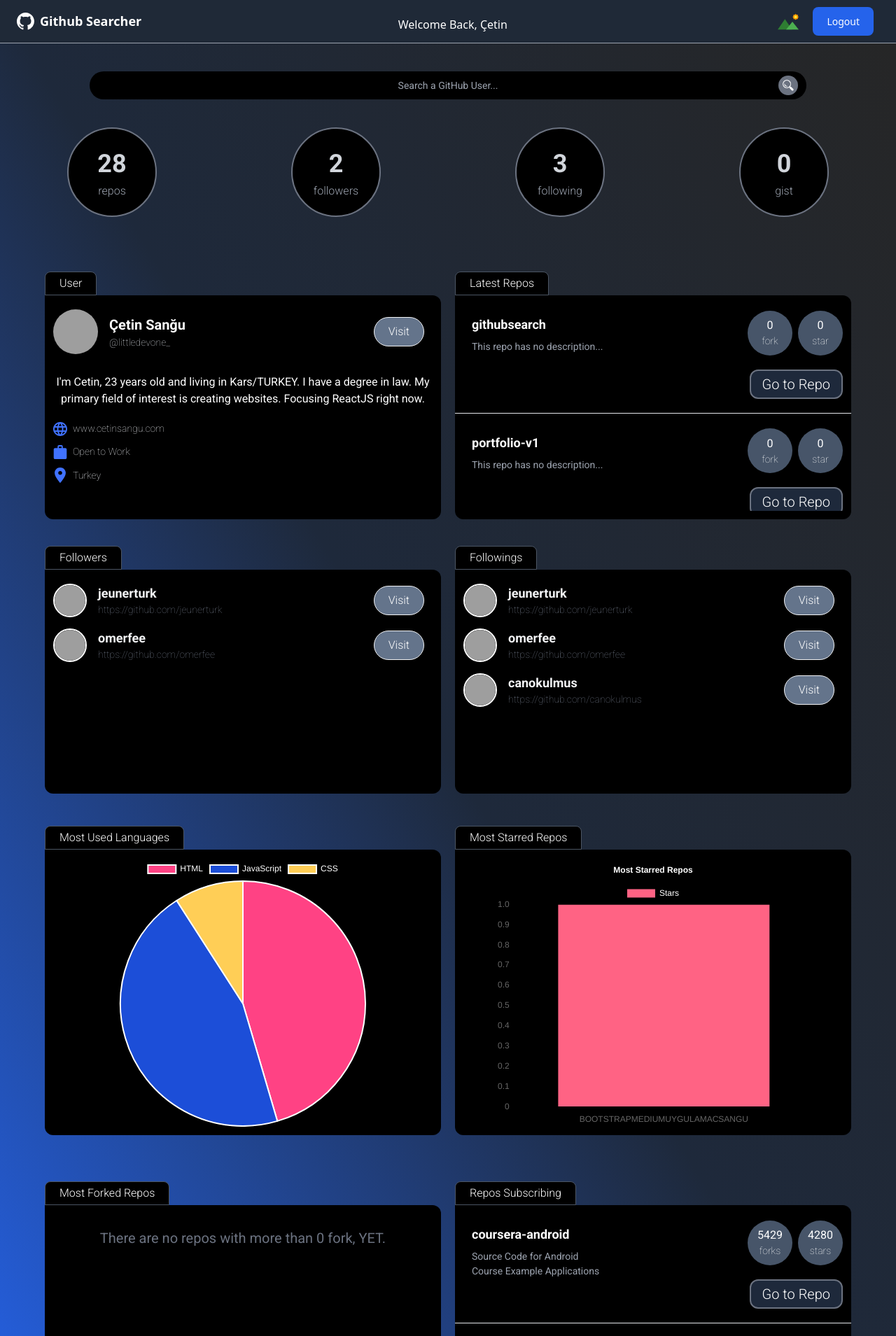
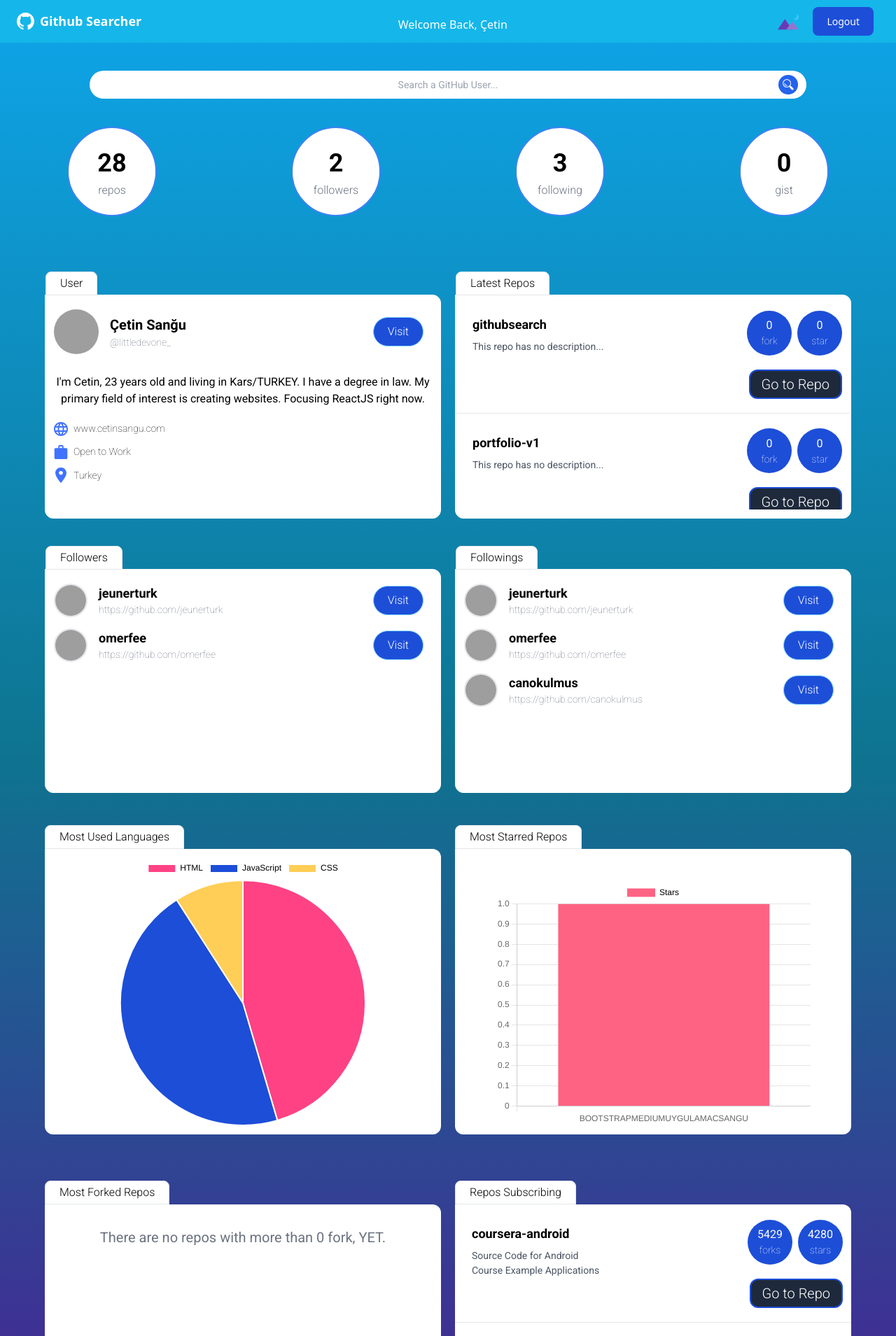
Before and after one commit to cetinsangu/githubsearcher, a React (Create React App) app: page / in a window 1280 px wide. Shown: the top 1909 px of the page at 70% size. Built offline with nearby package versions, Linux system fonts and the light colour scheme; no server answers; sample sign-in values are in the browser's storage; grey boxes are pictures that could not be loaded.

Commit message:
darkMode fixes

```diff
--- a/src/components/Charts.js
+++ b/src/components/Charts.js
@@ -36,7 +36,7 @@ function Charts() {
         initial="hidden"
         {...(isMobile ? { whileInView: 'visible' } : { animate: 'visible' })}
         viewport={{ once: true }}
-        className="mt-20 relative p-3 rounded-tl-none rounded-xl flex items-center justify-center bg-white dark:bg-black font-roboto before:content-['Most_Used_Languages'] before:absolute before:top-0 before:left-0 before:-translate-y-full before:text-black dark:before:text-white before:bg-white dark:before:bg-black before:px-5 before:py-1 before:border dark:before:border-gray-600 before:rounded-t-lg before:font-light"
+        className="mt-20 dark:bg-gray-900 dark:border dark:border-white relative p-3 rounded-tl-none rounded-xl flex items-center justify-center bg-white font-roboto before:content-['Most_Used_Languages'] before:absolute before:top-0 before:left-0 before:-translate-y-full before:text-black dark:before:text-white before:bg-white dark:before:bg-gray-900 before:px-5 before:py-1 before:border before:rounded-t-lg before:font-light"
       >
         <MostUsedLangs />
       </motion.div>
@@ -45,7 +45,7 @@ function Charts() {
         initial="hidden"
         {...(isMobile ? { whileInView: 'visible' } : { animate: 'visible' })}
         viewport={{ once: true }}
-        className="mt-20 relative p-3 rounded-tl-none rounded-xl flex items-center justify-center bg-white dark:bg-black font-roboto before:content-['Most_Starred_Repos'] before:absolute before:top-0 before:left-0 before:-translate-y-full before:text-black dark:before:text-white before:bg-white dark:before:bg-black before:px-5 before:py-1 before:border dark:before:border-gray-600 before:rounded-t-lg before:font-light"
+        className="mt-20 dark:bg-gray-900 dark:border dark:border-white relative p-3 rounded-tl-none rounded-xl flex items-center justify-center bg-white font-roboto before:content-['Most_Starred_Repos'] before:absolute before:top-0 before:left-0 before:-translate-y-full before:text-black dark:before:text-white before:bg-white dark:before:bg-gray-900 before:px-5 before:py-1 before:border before:rounded-t-lg before:font-light"
       >
         <MostStarredRepos />
       </motion.div>
@@ -54,7 +54,7 @@ function Charts() {
         initial="hidden"
         {...(isMobile ? { whileInView: 'visible' } : { animate: 'visible' })}
         viewport={{ once: true }}
-        className="mt-20 relative p-3 rounded-tl-none rounded-xl flex items-center justify-center bg-white dark:bg-black font-roboto before:content-['Most_Forked_Repos'] before:absolute before:top-0 before:left-0 before:-translate-y-full before:text-black dark:before:text-white before:bg-white dark:before:bg-black before:px-5 before:py-1 before:border dark:before:border-gray-600 before:rounded-t-lg before:font-light"
+        className="mt-20 dark:bg-gray-900 dark:border dark:border-white relative p-3 rounded-tl-none rounded-xl flex items-center justify-center bg-white font-roboto before:content-['Most_Forked_Repos'] before:absolute before:top-0 before:left-0 before:-translate-y-full before:text-black dark:before:text-white before:bg-white dark:before:bg-gray-900 before:px-5 before:py-1 before:border before:rounded-t-lg before:font-light"
       >
         <MostForkedRepos />
       </motion.div>
--- a/src/components/Charts/SubscribingRepos.js
+++ b/src/components/Charts/SubscribingRepos.js
@@ -49,7 +49,7 @@ export function SubscribingRepos() {
       {...(isMobile ? { whileInView: 'visible' } : { animate: 'visible' })}
       viewport={{ once: true }}
       initial="hidden"
-      className="mt-20 relative pb-3 rounded-tl-none rounded-xl flex flex-col bg-white dark:bg-black font-roboto before:content-['Repos_Subscribing'] before:absolute before:top-0 before:left-0 before:-translate-y-full before:text-black dark:before:text-white before:bg-white dark:before:bg-black before:px-5 before:py-1 before:border dark:before:border-gray-600 before:rounded-t-lg before:font-light h-80 sm:w-full"
+      className="mt-20 relative pb-3 rounded-tl-none rounded-xl flex flex-col bg-white dark:bg-gray-900 dark:border dark:border-white font-roboto before:content-['Repos_Subscribing'] before:absolute before:top-0 before:left-0 before:-translate-y-full before:text-black dark:before:text-white before:bg-white dark:before:bg-gray-900 before:px-5 before:py-1 before:border dark:before:border-white before:rounded-t-lg before:font-light h-80 sm:w-full"
     >
       <div className="overflow-y-scroll overflow-x-hidden">
         {repos.length >= 1 ? (
--- a/src/components/Followers.js
+++ b/src/components/Followers.js
@@ -46,7 +46,7 @@ function Followers() {
       {...(isMobile ? { whileInView: 'visible' } : { animate: 'visible' })}
       viewport={{ once: true }}
       initial="hidden"
-      className="mt-10 relative rounded-tl-none rounded-xl flex flex-col bg-white dark:bg-black font-roboto before:content-['Followers'] before:absolute before:top-0 before:left-0 before:-translate-y-full before:text-black dark:before:text-white before:bg-white dark:before:bg-black before:px-5 before:py-1 before:border dark:before:border-gray-600 before:rounded-t-lg before:font-light h-80"
+      className="mt-10 relative rounded-tl-none border border-white dark:bg-gray-900 rounded-xl flex flex-col bg-white font-roboto before:content-['Followers'] before:absolute before:top-0 before:left-0 before:-translate-y-full before:text-black dark:before:text-white before:bg-white dark:before:bg-gray-900  before:px-5 before:py-1 before:border before:rounded-t-lg before:font-light h-80"
     >
       <div className="p-3 overflow-scroll">
         {githubFollowers.length >= 1 ? (
--- a/src/components/Following.js
+++ b/src/components/Following.js
@@ -49,7 +49,7 @@ function Following() {
         {...(isMobile ? { whileInView: 'visible' } : { animate: 'visible' })}
         viewport={{ once: true }}
         initial="hidden"
-        className="mt-20 md:mt-10 relative rounded-tl-none dark:bg-black rounded-xl flex flex-col bg-white font-roboto before:content-['Followings'] before:absolute before:top-0 before:left-0 before:-translate-y-full before:text-black dark:before:text-white before:bg-white dark:before:bg-black before:px-5 before:py-1 before:border dark:before:border-gray-600 before:rounded-t-lg before:font-light h-80"
+        className="mt-20 md:mt-10 relative rounded-tl-none border border-white dark:bg-gray-900 rounded-xl flex flex-col bg-white font-roboto before:content-['Followings'] before:absolute before:top-0 before:left-0 before:-translate-y-full before:text-black dark:before:text-white before:bg-white dark:before:bg-gray-900  before:px-5 before:py-1 before:border before:rounded-t-lg before:font-light h-80"
       >
         <div className="p-3 overflow-scroll">
           {githubFollowing.length >= 1 ? (
--- a/src/components/LastRepos.js
+++ b/src/components/LastRepos.js
@@ -49,7 +49,8 @@ function LastRepos() {
       {...(isMobile ? { whileInView: 'visible' } : { animate: 'visible' })}
       viewport={{ once: true }}
       initial="hidden"
-      className="mt-20 relative pb-3 dark:bg-black rounded-tl-none rounded-xl flex flex-col bg-white font-roboto before:content-['Latest_Repos'] before:absolute before:top-0 before:left-0 before:-translate-y-full before:text-black dark:before:text-white before:bg-white dark:before:bg-black before:px-5 before:py-1 before:border dark:before:border-gray-600 before:rounded-t-lg before:font-light h-80 xs:w-full"
+      className="mt-20 relative pb-3 dark:bg-gray-900 rounded-tl-none rounded-xl flex flex-col bg-white
+      border border-white font-roboto before:content-['Latest_Repos'] before:absolute before:top-0 before:left-0 before:-translate-y-full before:text-black dark:before:text-white before:bg-white dark:before:bg-gray-900 before:px-5 before:py-1 before:border before:rounded-t-lg before:font-light h-80 xs:w-full"
     >
       <div className="overflow-y-scroll overflow-x-hidden">
         {repos.length >= 1 ? (
--- a/src/components/MainInfos.js
+++ b/src/components/MainInfos.js
@@ -59,7 +59,10 @@ function MainInfos() {
           <motion.div
             variants={circleItem}
             key={item.id}
-            className="w-24 h-24 md:w-32 md:h-32 bg-white dark:bg-black rounded-full flex flex-col items-center justify-center font-roboto border-2 dark:border-gray-500 dark:hover:border-gray-700 border-blue-400 hover:border-4 hover:border-blue-700"
+            className="w-24 h-24 md:w-32 md:h-32 bg-white dark:bg-black rounded-full flex flex-col items-center justify-center font-roboto border-2
+      dark:border-gray-500 dark:hover:border-gray-700 border-blue-500 hover:border-4
+      hover:border-blue-700
+      hover:transition-all"
           >
             <div
               className={`
--- a/src/components/Navbar.js
+++ b/src/components/Navbar.js
@@ -10,7 +10,7 @@ function Navbar() {
   const { user, logout } = useAuth();
   return (
     <header>
-      <nav className="border-b border-gray-400 px-4 lg:px-6 py-2.5 bg-gray-800">
+      <nav className="dark:border-b dark:border-gray-400 px-4 lg:px-6 py-2.5 bg-cyan-400 bg-opacity-40 dark:bg-gray-900">
         <div className="flex flex-wrap justify-between items-center mx-auto max-w-screen-xl">
           <Link to={'/'} className="flex gap-2 items-center">
             <GoMarkGithub className="text-white" size={25} />
--- a/src/components/UserBio.js
+++ b/src/components/UserBio.js
@@ -56,7 +56,7 @@ function UserBio() {
       variants={container}
       initial="hidden"
       animate="visible"
-      className="mt-20 relative p-3 rounded-tl-none rounded-xl bg-white dark:bg-black font-roboto before:content-['User'] before:absolute before:top-0 before:left-0 before:-translate-y-full before:text-black dark:before:text-white before:bg-white dark:before:bg-black before:px-5 before:py-1 before:border dark:before:border-gray-600 before:rounded-t-lg before:font-light"
+      className="mt-20 relative p-3 rounded-tl-none rounded-xl bg-white dark:bg-gray-900 border border-white font-roboto before:content-['User'] before:absolute before:top-0 before:left-0 before:-translate-y-full before:text-black dark:before:text-white before:bg-white dark:before:bg-gray-900 before:px-5 before:py-1 before:border before:rounded-t-lg before:font-light"
     >
       <motion.div
         variants={headItem}
--- a/src/context/context.js
+++ b/src/context/context.js
@@ -13,7 +13,7 @@ const githubApiUrl = 'https://api.github.com';
 const AppContext = createContext();
 
 function AppProvider({ children }) {
-  const [isDarkMode, setIsDarkMode] = useState(true);
+  const [isDarkMode, setIsDarkMode] = useState(false);
   const [isLoading, setIsLoading] = useState(false);
   const [githubUser, setGithubUser] = useState(defUser);
   const [githubFollowers, setGithubFollowers] = useState(defFollowers);
--- a/src/pages/MainPage.js
+++ b/src/pages/MainPage.js
@@ -25,7 +25,7 @@ function MainPage() {
     );
   }
   return (
-    <div className={isDarkMode && 'dark'}>
+    <div className={isDarkMode ? 'dark' : undefined}>
       <div className="bg-gradient-to-b from-sky-500 via-cyan-700 to-violet-900 dark:bg-gradient-to-bl dark:from-neutral-800 dark:via-slate-800 dark:to-blue-600">
         <Navbar />
         <SearchBar />
--- a/src/pages/SignIn.js
+++ b/src/pages/SignIn.js
@@ -64,23 +64,21 @@ function SignIn() {
             </button>
             <p className="text-white text-center mt-5">or login using</p>
             <div className="flex justify-center flex-row gap-4 mt-5 text-white">
-              <Link
-                to={'/'}
+              <a
                 onClick={signInWithGithub}
-                className="border-gray-400 border p-2 rounded-full"
+                className="border-gray-400 border p-2 rounded-full cursor-pointer"
               >
                 <AiOutlineGithub size={30} />
-              </Link>
+              </a>
               <a
                 onClick={signInWithGoogle}
-                className="border-gray-400 border p-2 rounded-full"
+                className="border-gray-400 border p-2 rounded-full cursor-pointer"
               >
                 <AiOutlineGoogle size={30} />
               </a>
               <a
                 onClick={signInWithTwitter}
-                className="border-gray-400 border p-2 rounded-full"
-                href="#"
+                className="border-gray-400 border p-2 rounded-full cursor-pointer"
               >
                 <AiOutlineTwitter size={30} />
               </a>
```
